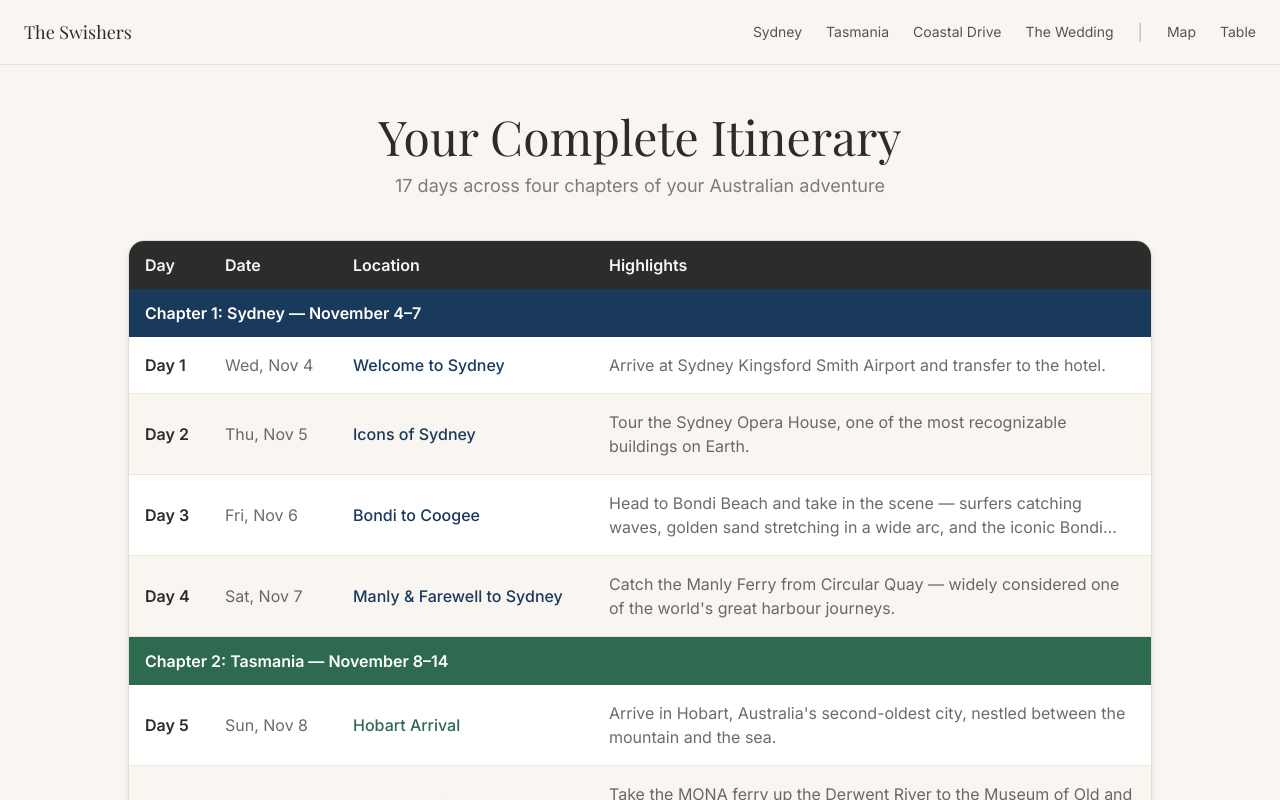
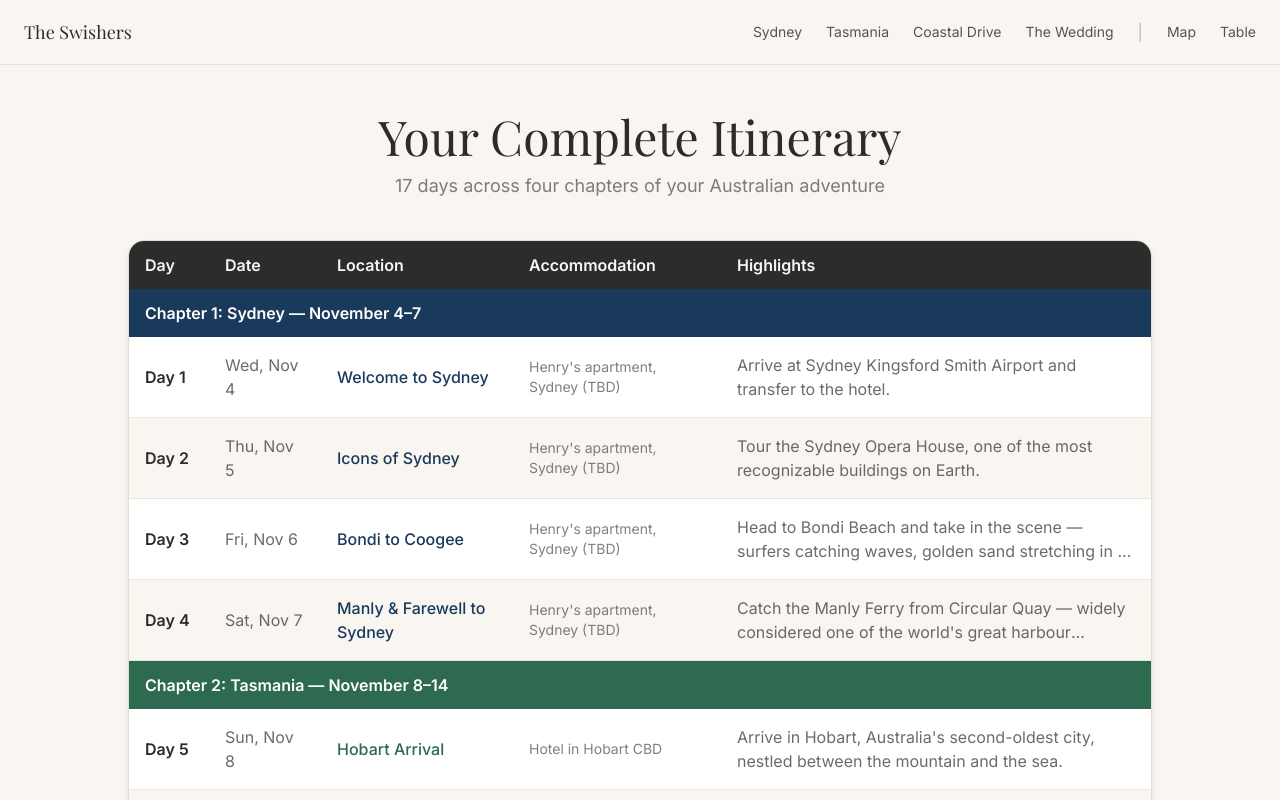
Before and after one commit to popcornAlesto33/swisher-australia, a Next.js app: page /table in a window 1280 px wide. Shown: the top 800 px of the page. Built offline with nearby package versions, Linux system fonts and the light colour scheme; a web font is replaced by a local one.

Commit message:
feat: add accommodation info to all days, table view, and day cards

```diff
--- a/src/app/table/page.tsx
+++ b/src/app/table/page.tsx
@@ -38,8 +38,9 @@ export default function TablePage() {
               <thead>
                 <tr className="bg-charcoal text-cream">
                   <th className="py-3 px-4 text-left font-semibold w-20">Day</th>
-                  <th className="py-3 px-4 text-left font-semibold w-32">Date</th>
-                  <th className="py-3 px-4 text-left font-semibold w-64">Location</th>
+                  <th className="py-3 px-4 text-left font-semibold w-28">Date</th>
+                  <th className="py-3 px-4 text-left font-semibold w-48">Location</th>
+                  <th className="py-3 px-4 text-left font-semibold w-52">Accommodation</th>
                   <th className="py-3 px-4 text-left font-semibold">Highlights</th>
                 </tr>
               </thead>
@@ -49,7 +50,7 @@ export default function TablePage() {
                     {/* Chapter header row */}
                     <tr key={`chapter-${chapter.slug}`}>
                       <td
-                        colSpan={4}
+                        colSpan={5}
                         className="py-3 px-4 text-white font-semibold text-base"
                         style={{ backgroundColor: chapter.color }}
                       >
@@ -100,6 +101,14 @@ export default function TablePage() {
                               >
                                 {day.title}
                               </span>
+                            </Link>
+                          </td>
+                          <td className="py-4 px-4 border-b border-tan/30 text-charcoal/60 text-sm">
+                            <Link
+                              href={`/chapter/${chapter.slug}#day-${day.dayNumber}`}
+                              className="block w-full h-full"
+                            >
+                              {day.accommodation || "—"}
                             </Link>
                           </td>
                           <td className="py-4 px-4 border-b border-tan/30 text-charcoal/70 max-w-xs">
@@ -160,6 +169,12 @@ export default function TablePage() {
                         <p className="text-sm text-charcoal/60 leading-snug">
                           {day.subtitle}
                         </p>
+                        {day.accommodation && (
+                          <p className="text-xs text-charcoal/40 mt-2 flex items-center gap-1.5">
+                            <span>🏨</span>
+                            {day.accommodation}
+                          </p>
+                        )}
                       </div>
                     </Link>
                   ))}
--- a/src/components/chapter/DayCard.tsx
+++ b/src/components/chapter/DayCard.tsx
@@ -48,7 +48,18 @@ export default function DayCard({ day, chapterColor }: DayCardProps) {
       <h3 className="font-heading text-xl font-bold text-charcoal mb-1">
         {day.title}
       </h3>
-      <p className="text-charcoal/70 mb-5">{day.subtitle}</p>
+      <p className="text-charcoal/70 mb-3">{day.subtitle}</p>
+
+      {/* Accommodation */}
+      {day.accommodation && (
+        <div className="flex items-center gap-2 mb-5 px-3 py-2 bg-tan-light/50 rounded-lg">
+          <span className="text-sm" aria-hidden="true">🏨</span>
+          <p className="text-sm text-charcoal/60">
+            <span className="font-medium text-charcoal/70">Staying: </span>
+            {day.accommodation}
+          </p>
+        </div>
+      )}
 
       {/* Activities */}
       <div>
--- a/src/data/itinerary.ts
+++ b/src/data/itinerary.ts
@@ -27,6 +27,7 @@ export const trip: Trip = {
           location: { lat: -33.8568, lng: 151.2153 },
           heroImage:
             "https://images.unsplash.com/photo-1760129744152-14bbc87f21b6?w=1200&q=80",
+          accommodation: "Henry's apartment, Sydney (TBD)",
           highlights: [
             {
               image: "https://images.unsplash.com/photo-1760129744152-14bbc87f21b6?w=400&q=80",
@@ -65,6 +66,7 @@ export const trip: Trip = {
           location: { lat: -33.8568, lng: 151.2153 },
           heroImage:
             "https://images.unsplash.com/photo-1506973035872-a4ec16b8e8d9?w=1200&q=80",
+          accommodation: "Henry's apartment, Sydney (TBD)",
           highlights: [
             {
               image: "https://images.unsplash.com/photo-1506973035872-a4ec16b8e8d9?w=400&q=80",
@@ -103,6 +105,7 @@ export const trip: Trip = {
           location: { lat: -33.8915, lng: 151.2767 },
           heroImage:
             "https://images.unsplash.com/photo-1506563613713-f88697472a45?w=1200&q=80",
+          accommodation: "Henry's apartment, Sydney (TBD)",
           highlights: [
             {
               image: "https://images.unsplash.com/photo-1506563613713-f88697472a45?w=400&q=80",
@@ -141,6 +144,7 @@ export const trip: Trip = {
           location: { lat: -33.7963, lng: 151.2876 },
           heroImage:
             "https://images.unsplash.com/photo-1539685195332-c100780cd0db?w=1200&q=80",
+          accommodation: "Henry's apartment, Sydney (TBD)",
           highlights: [
             {
               image: "https://images.unsplash.com/photo-1539685195332-c100780cd0db?w=400&q=80",
@@ -196,6 +200,7 @@ export const trip: Trip = {
           location: { lat: -42.8826, lng: 147.334 },
           heroImage:
             "https://images.unsplash.com/photo-1586875573579-9946a83231f6?w=1200&q=80",
+          accommodation: "Hotel in Hobart CBD",
           highlights: [
             {
               image: "https://images.unsplash.com/photo-1586875573579-9946a83231f6?w=400&q=80",
@@ -234,6 +239,7 @@ export const trip: Trip = {
           location: { lat: -42.8266, lng: 147.292 },
           heroImage:
             "https://images.unsplash.com/photo-1525861008433-cfea0a30ceee?w=1200&q=80",
+          accommodation: "Hotel in Hobart CBD",
           highlights: [
             {
               image: "https://images.unsplash.com/photo-1525861008433-cfea0a30ceee?w=400&q=80",
@@ -272,6 +278,7 @@ export const trip: Trip = {
           location: { lat: -42.1547, lng: 148.2873 },
           heroImage:
             "https://images.unsplash.com/photo-1672313669835-d2a9a2d53c82?w=1200&q=80",
+          accommodation: "Accommodation near Freycinet / Coles Bay",
           highlights: [
             {
               image: "https://images.unsplash.com/photo-1672313669835-d2a9a2d53c82?w=400&q=80",
@@ -310,6 +317,7 @@ export const trip: Trip = {
           location: { lat: -42.1547, lng: 148.2873 },
           heroImage:
             "https://images.unsplash.com/photo-1627259880805-0e2c1b547200?w=1200&q=80",
+          accommodation: "Accommodation near Freycinet / Coles Bay",
           highlights: [
             {
               image: "https://images.unsplash.com/photo-1627259880805-0e2c1b547200?w=400&q=80",
@@ -348,6 +356,7 @@ export const trip: Trip = {
           location: { lat: -41.8, lng: 146.5 },
           heroImage:
             "https://images.unsplash.com/photo-1651954329391-85bac3e8c228?w=1200&q=80",
+          accommodation: "Cradle Mountain lodge or cabin",
           highlights: [
             {
               image: "https://images.unsplash.com/photo-1651954329391-85bac3e8c228?w=400&q=80",
@@ -386,6 +395,7 @@ export const trip: Trip = {
           location: { lat: -41.6369, lng: 145.9388 },
           heroImage:
             "https://images.unsplash.com/photo-1628652462682-a7f26698096a?w=1200&q=80",
+          accommodation: "Cradle Mountain lodge or cabin",
           highlights: [
             {
               image: "https://images.unsplash.com/photo-1628652462682-a7f26698096a?w=400&q=80",
@@ -424,6 +434,7 @@ export const trip: Trip = {
           location: { lat: -41.1794, lng: 146.3628 },
           heroImage:
             "https://images.unsplash.com/photo-1690252231330-b7f87a625bd8?w=1200&q=80",
+          accommodation: "Overnight on Spirit of Tasmania ferry",
           highlights: [
             {
               image: "https://images.unsplash.com/photo-1734473975048-eafc5fc4cf0c?w=400&q=80",
@@ -479,6 +490,7 @@ export const trip: Trip = {
           location: { lat: -37.8136, lng: 144.9631 },
           heroImage:
             "https://images.unsplash.com/photo-1720522753737-f2e630fdf69c?w=1200&q=80",
+          accommodation: "Hotel in Melbourne CBD",
           highlights: [
             {
               image: "https://images.unsplash.com/photo-1720522753737-f2e630fdf69c?w=400&q=80",
@@ -517,6 +529,7 @@ export const trip: Trip = {
           location: { lat: -37.869, lng: 147.796 },
           heroImage:
             "https://images.unsplash.com/photo-1504575958497-ccdd586c2997?w=1200&q=80",
+          accommodation: "Accommodation near Paynesville / Raymond Island",
           highlights: [
             {
               image: "https://images.unsplash.com/photo-1504575958497-ccdd586c2997?w=400&q=80",
@@ -555,6 +568,7 @@ export const trip: Trip = {
           location: { lat: -37.88, lng: 147.9936 },
           heroImage:
             "https://images.unsplash.com/photo-1575546634550-7568f9603bdd?w=1200&q=80",
+          accommodation: "Accommodation near Batemans Bay / NSW South Coast",
           highlights: [
             {
               image: "https://images.unsplash.com/photo-1575546634550-7568f9603bdd?w=400&q=80",
@@ -593,6 +607,7 @@ export const trip: Trip = {
           location: { lat: -35.615, lng: 150.29 },
           heroImage:
             "https://images.unsplash.com/photo-1593936665706-dda72782f4f3?w=1200&q=80",
+          accommodation: "Accommodation in Kangaroo Valley",
           highlights: [
             {
               image: "https://images.unsplash.com/photo-1593936665706-dda72782f4f3?w=400&q=80",
@@ -648,6 +663,7 @@ export const trip: Trip = {
           location: { lat: -34.7369, lng: 150.5311 },
           heroImage:
             "https://images.unsplash.com/photo-1602459762288-391c238ba147?w=1200&q=80",
+          accommodation: "Accommodation in Kangaroo Valley",
           highlights: [
             {
               image: "https://images.unsplash.com/photo-1602459762288-391c238ba147?w=400&q=80",
@@ -686,6 +702,7 @@ export const trip: Trip = {
           location: { lat: -34.7369, lng: 150.5311 },
           heroImage:
             "https://images.unsplash.com/photo-1773020934003-4294b49ea11e?w=1200&q=80",
+          accommodation: "Accommodation in Kangaroo Valley",
           highlights: [
             {
               image: "https://images.unsplash.com/photo-1725589982773-23a1bd3765b8?w=400&q=80",
--- a/src/lib/types.ts
+++ b/src/lib/types.ts
@@ -29,6 +29,7 @@ export interface Day {
     afternoon?: string;
     evening?: string;
   };
+  accommodation?: string;
   funFacts?: string[];
   highlights?: Highlight[];
 }
```
